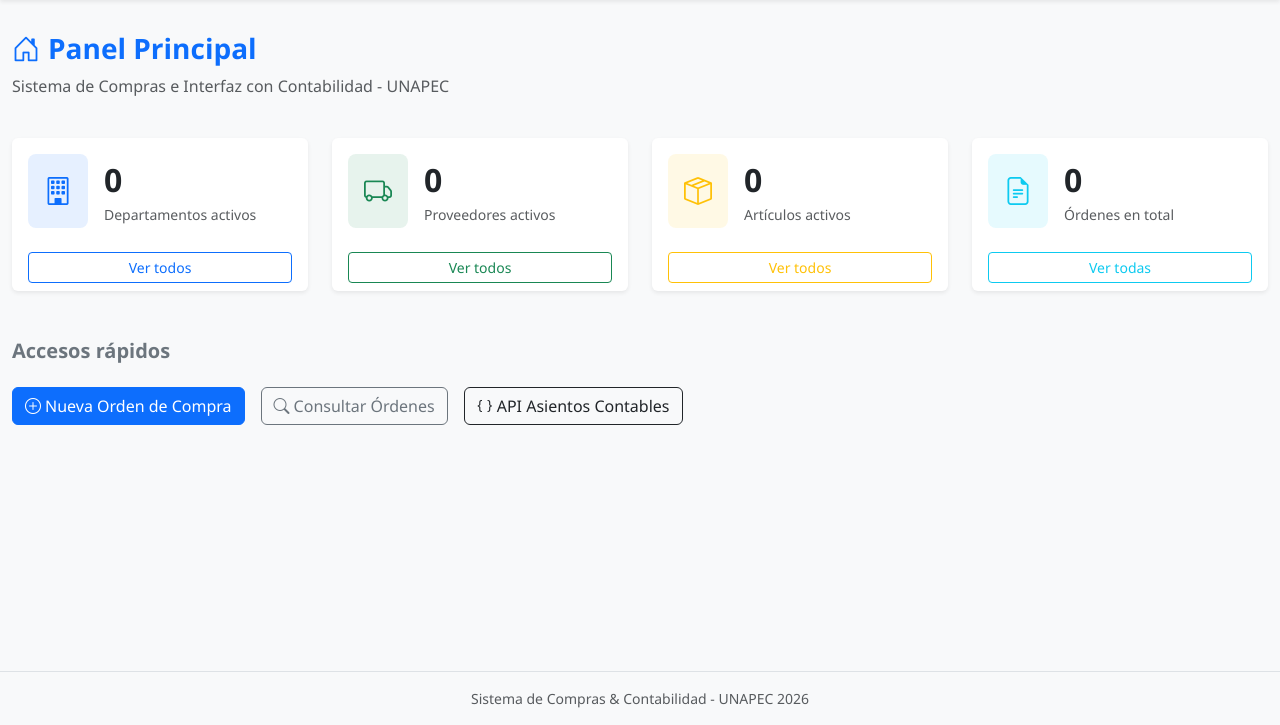
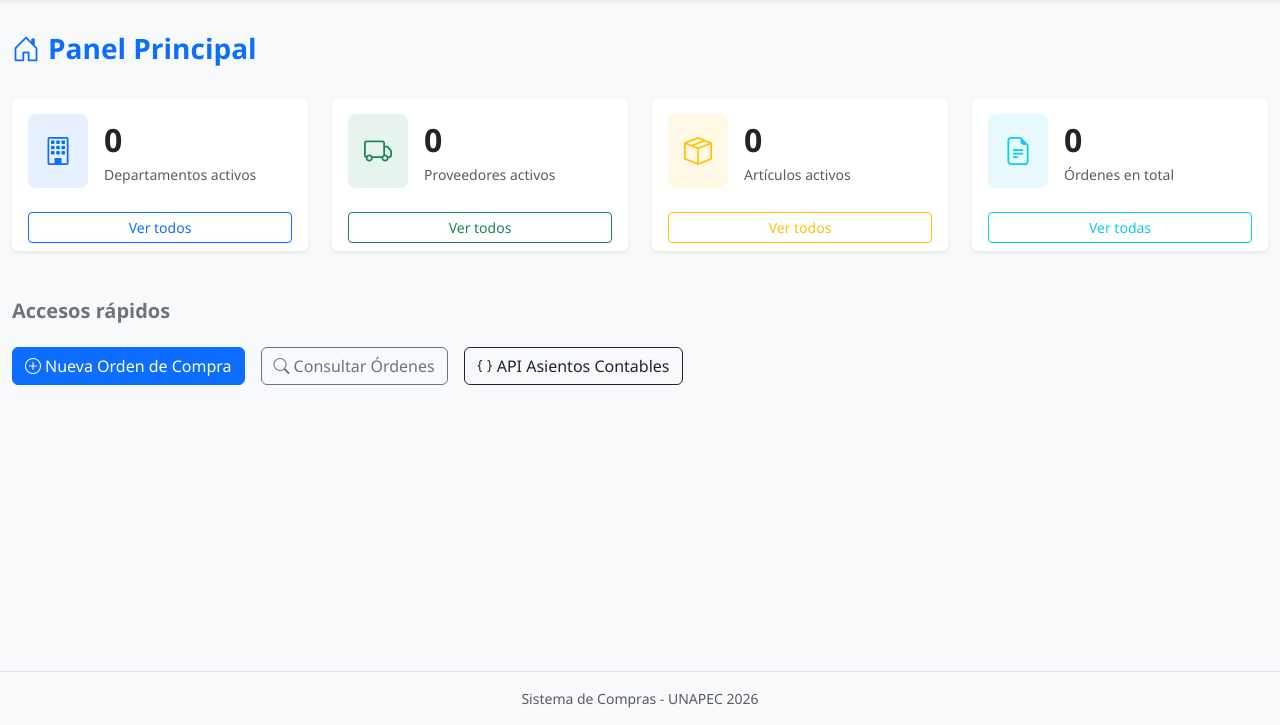
Before and after one commit to JustSidus/Proyecto-Final-ISO815, a Django app: page / in a window 1280 px wide. Shown: the part 75-800 px from the top of the page. Run offline with Django 5.2, Linux system fonts and the light colour scheme; the visitor is signed in with stand-in values (Sample User, id 1); data that the repository does not hold is empty.

Commit message:
Actualizar texto redundante en la interfaz de compras

```diff
--- a/templates/base.html
+++ b/templates/base.html
@@ -117,7 +117,7 @@
 
   <!-- Footer -->
   <footer class="bg-light border-top mt-auto py-3 text-center text-muted small">
-    Sistema de Compras &amp; Contabilidad - UNAPEC 2026
+    Sistema de Compras - UNAPEC 2026
   </footer>
 
   <script src="https://cdn.jsdelivr.net/npm/bootstrap@5.3.3/dist/js/bootstrap.bundle.min.js"></script>
--- a/templates/compras/index.html
+++ b/templates/compras/index.html
@@ -8,7 +8,6 @@
     <h1 class="h3 fw-bold text-primary">
       <i class="bi bi-house-door me-2"></i>Panel Principal
     </h1>
-    <p class="text-muted">Sistema de Compras e Interfaz con Contabilidad - UNAPEC</p>
   </div>
 </div>
 
```
